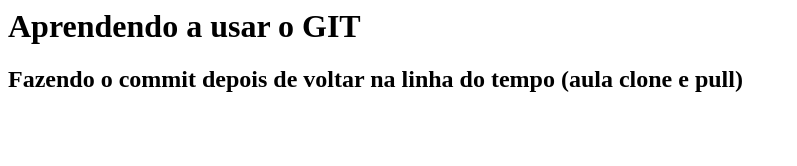
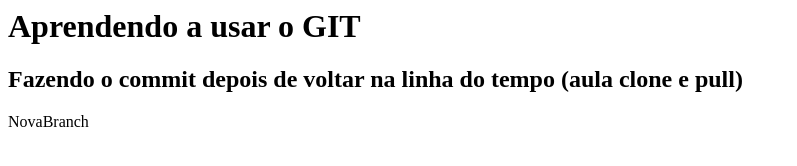
Before and after one commit to devjshm/gama-no-github, a plain HTML site: page index.html in a window 1280 px wide. Shown: the whole page, without its empty margins (0-797 px from the left). Drawn offline with Linux system fonts and the light colour scheme.

Commit message:
Mudanças na nova branch

```diff
--- a/index.html
+++ b/index.html
@@ -2,5 +2,6 @@
 <body>
 	<h1>Aprendendo a usar o GIT</h1>
 	<h2>Fazendo o commit depois de voltar na linha do tempo (aula clone e pull)</h2>
+	<p>NovaBranch</p>
 	</body>
 	</html>
```
